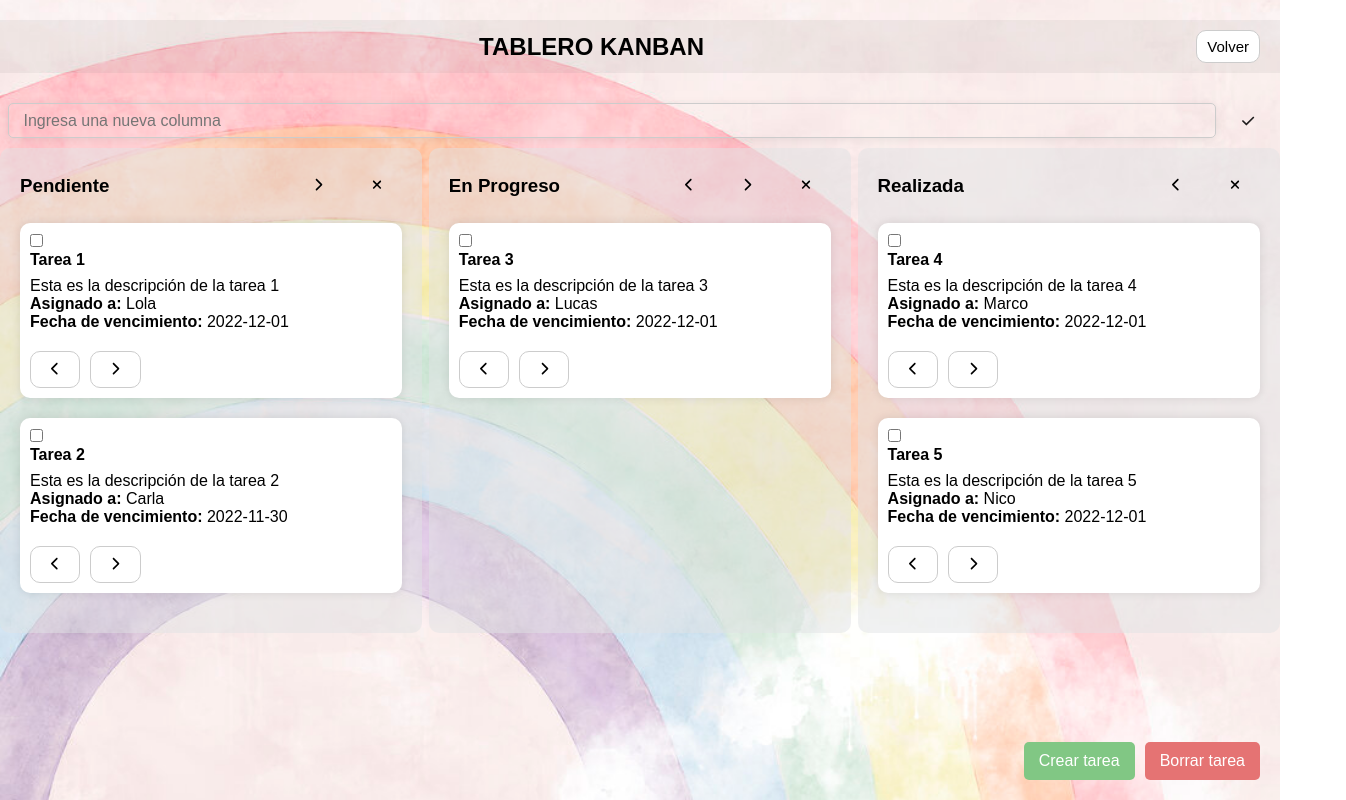
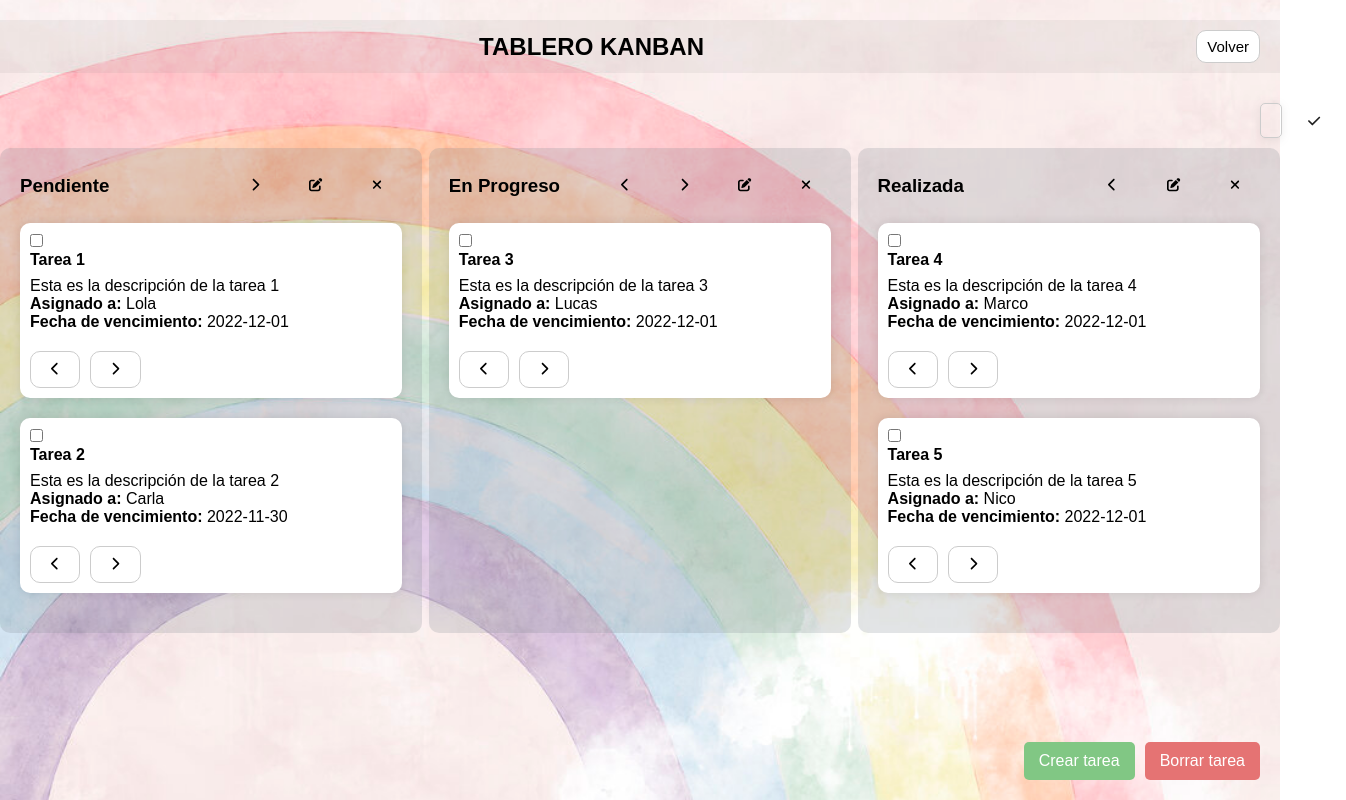
Before and after one commit to arantzalemasurier/HEXAGONAL-weather, a React (Create React App) app: page /kanban in a window 1280 px wide. Shown: the whole page, 1346 px wide, since content can reach past the window. Built offline with nearby package versions, Linux system fonts and the light colour scheme.

Commit message:
Editar columnas

```diff
--- a/src/domain/kanban.tsx
+++ b/src/domain/kanban.tsx
@@ -2,7 +2,7 @@ import { SetStateAction, useState } from "react";
 import CreateTaskModal from './createTaskModal';
 import { Header, Boards, ButtonsContainer, AddColumnContainer, NewColumnNameInput, Board, Tasks, Task, TaskButtons, CreateButton, DeleteButton, KanbanContainer, TaskH4, TaskP, RightAlignedContainer, SearchLink, Title } from '../styles/kanban.style';
 import { FontAwesomeIcon } from '@fortawesome/react-fontawesome';
-import { faChevronLeft, faTimes, faCheck, faChevronRight  } from '@fortawesome/free-solid-svg-icons';
+import { faChevronLeft, faTimes, faCheck, faChevronRight, faEdit  } from '@fortawesome/free-solid-svg-icons';
 import { Button } from "@material-ui/core";
 
 interface Task {
@@ -99,6 +99,18 @@ const Kanban = () => {
       }
 
       return prevBoards;
+    });
+  };
+
+  const editColumnName = (columnName: string, newColumnName: string) => {
+    setBoards((boards) => {
+      const index = boards.findIndex((board) => board.name === columnName);
+      if (index === -1) {
+        return boards;
+      }
+      const newBoards = [...boards];
+      newBoards[index] = { ...newBoards[index], name: newColumnName };
+      return newBoards;
     });
   };
 
@@ -275,6 +287,21 @@ return (
                   </button>
                 )}
                 <button
+                  onClick={() => {
+                    const newColumnName = prompt("Ingresa un nuevo nombre para la columna");
+                    if (newColumnName !== null) {
+                      editColumnName(board.name, newColumnName);
+                      }
+                    }}
+                    style={{
+                    border: "none",
+                    backgroundColor: "transparent",
+                    cursor: "pointer",
+                  }}
+                >
+                  <FontAwesomeIcon icon={faEdit} />
+                </button>
+                <button
                   onClick={() => deleteColumn(board.name)}
                   style={{
                     border: "none",
--- a/src/styles/kanban.style.tsx
+++ b/src/styles/kanban.style.tsx
@@ -37,7 +37,7 @@ export const ButtonsContainer = styled.div`
 export const Board = styled.div`
   width: 33%;
   padding: 20px;
-  background-color: rgba(226, 228, 230, 0.5);
+  background-color: rgba(129, 137, 145, 0.226);
   border-radius: 10px;
 `;
 
@@ -124,7 +124,9 @@ export const NewColumnNameInput = styled.input`
   border-radius: 5px;
   box-shadow: 0px 2px 8px rgba(136, 125, 125, 0.15);
   margin-bottom: 10px;
-  margin-left: 8px;
+  margin-left: 1260px;
+  border-radius: 10px;
+  border-width: 3px;
 
    &:focus {
     outline: 0px solid #b9b0b0;
```
Lines whose indentation alone changed are shown as unchanged.
